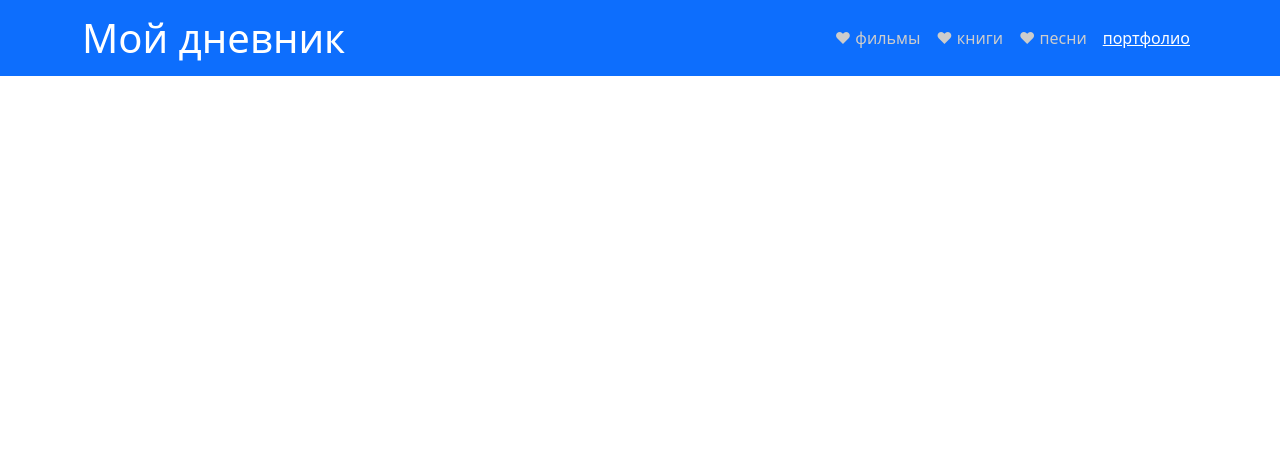
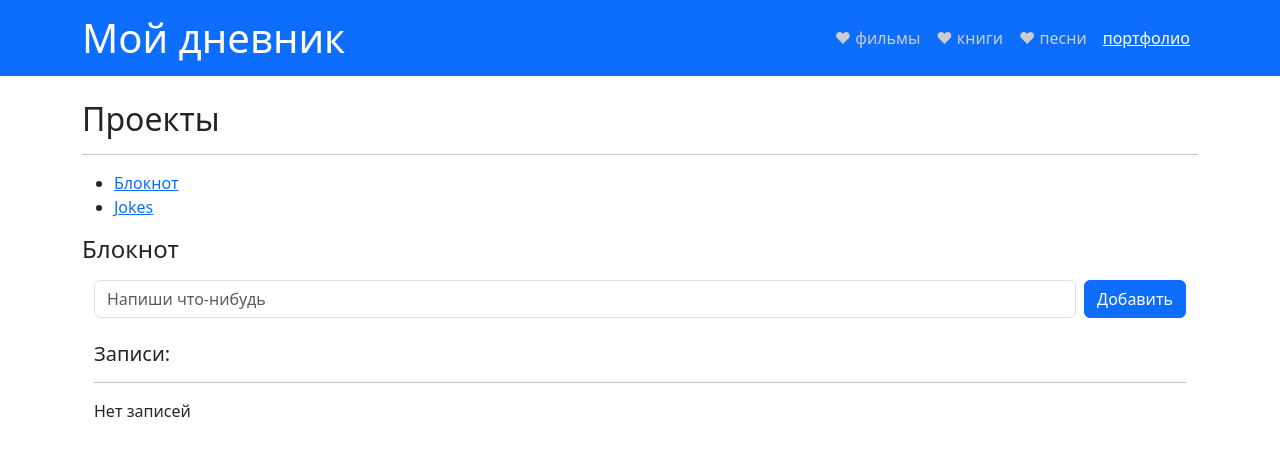
Before and after one commit to allmvna/hw-61-ReactRouter, a React app: page /portfolio/notebook in a window 1280 px wide. Shown: the top 456 px of the page. Built offline with nearby package versions, Linux system fonts and the light colour scheme; the HTML template or start-up script is replaced by a standard one.

Commit message:
Added components 'Notebook.tsx' and 'JokeApp.tsx' in my portfolio

```diff
--- a/src/App.tsx
+++ b/src/App.tsx
@@ -5,6 +5,8 @@ import Films from "./containers/Films/Films.tsx";
 import Books from "./containers/Books/Books.tsx";
 import Music from "./containers/Music/Music.tsx";
 import Portfolio from "./containers/Portfolio/Portfolio.tsx";
+import Notebook from "./containers/Portfolio/Notebook.tsx";
+import JokeApp from "./containers/Portfolio/JokeApp.tsx";
 
 const App = () => {
   return (
@@ -14,7 +16,10 @@ const App = () => {
               <Route path="/" element={<Films/>} />
               <Route path="/books" element={<Books/>} />
               <Route path="/music" element={<Music/>} />
-              <Route path="/portfolio" element={<Portfolio/>} />
+              <Route path="/portfolio" element={<Portfolio/>}>
+                  <Route path="notebook" element={<Notebook />} />
+                  <Route path="joke" element={<JokeApp />} />
+              </Route>
           </Routes>
       </>
       )
--- /dev/null
+++ b/src/containers/Portfolio/JokeApp.tsx
@@ -0,0 +1,48 @@
+import React, { useEffect, useState } from 'react';
+
+const JokeApp = () => {
+    const url = 'https://api.chucknorris.io/jokes/random';
+    const [joke, setJoke] = useState<string | null>(null);
+    const [loading, setLoading] = useState<boolean>(true);
+
+    const fetchData = async () => {
+        setLoading(true);
+        try {
+            const response = await fetch(url);
+            if (response.ok) {
+                const data = await response.json();
+                setJoke(data.value);
+            } else {
+                console.error('Error:', response.status);
+            }
+        } catch (error) {
+            console.error('Fetch error:', error);
+        } finally {
+            setLoading(false);
+        }
+    };
+
+    useEffect(() => {
+        fetchData();
+    }, []);
+
+    return (
+        <div className='text-center'>
+            <h3>Joke</h3>
+            {loading ? (
+                <p>Загрузка...</p>
+            ) : (
+                joke && (
+                    <div className='text-center'>
+                        <div className='p-3 border rounded'>
+                            <p>{joke}</p>
+                        </div>
+                        <button onClick={fetchData} className='btn btn-primary mt-3'>Another joke</button>
+                    </div>
+                )
+            )}
+        </div>
+    );
+};
+
+export default JokeApp;
--- /dev/null
+++ b/src/containers/Portfolio/Notebook.tsx
@@ -0,0 +1,96 @@
+import React, { useEffect, useState } from 'react';
+
+interface Props {
+    id: string;
+    title: string;
+}
+
+const Notebook = () => {
+    const [notes, setNotes] = useState<Props[]>(() => {
+        const savedNotes = localStorage.getItem('notes');
+        return savedNotes ? JSON.parse(savedNotes) : [];
+    });
+
+    const [newTitle, setNewTitle] = useState<string>('');
+
+    useEffect(() => {
+        localStorage.setItem('notes', JSON.stringify(notes));
+    }, [notes]);
+
+    const addNote = (e: React.FormEvent) => {
+        e.preventDefault();
+        if (newTitle.trim() === "") return;
+
+        const newNote = {
+            id: String(new Date().getTime()),
+            title: newTitle,
+        };
+
+        setNotes(prevNotes => [...prevNotes, newNote]);
+        setNewTitle('');
+    };
+
+    const deleteNote = (id: string): void => {
+        setNotes(prevNotes => prevNotes.filter(note => note.id !== id));
+    };
+
+    const updateNote = (id: string, newTitle: string): void => {
+        if (newTitle.trim() === "") {
+            alert("Запись не может быть пустой!");
+            return;
+        }
+
+        setNotes(prevNotes =>
+            prevNotes.map(note =>
+                note.id === id ? { ...note, title: newTitle } : note
+            )
+        );
+    };
+
+    return (
+        <>
+            <h4>Блокнот</h4>
+            <div className='container'>
+                <form className='mt-3 d-flex' onSubmit={addNote}>
+                    <input
+                        value={newTitle}
+                        type='text'
+                        placeholder='Напиши что-нибудь'
+                        className="form-control me-2"
+                        onChange={(e) => setNewTitle(e.target.value)}
+                    />
+                    <button type="submit" className="btn btn-primary">
+                        Добавить
+                    </button>
+                </form>
+                <h5 className='mt-4'>Записи:</h5>
+                <hr/>
+                <div>
+                    {notes.length === 0 ? (
+                        <p>Нет записей</p>
+                    ) : (
+                        notes.map(note => (
+                            <div key={note.id} className='d-flex align-items-center mb-2'>
+                                <input
+                                    type='text'
+                                    value={note.title}
+                                    className="form-control me-2"
+                                    onChange={(e) => updateNote(note.id, e.target.value)}
+                                    onBlur={() => updateNote(note.id, note.title)}
+                                    onKeyDown={(e) => {
+                                        if (e.key === 'Enter') {
+                                            updateNote(note.id, note.title);
+                                        }
+                                    }}
+                                />
+                                <button className='btn btn-danger' onClick={() => deleteNote(note.id)}>Удалить</button>
+                            </div>
+                        ))
+                    )}
+                </div>
+            </div>
+        </>
+    );
+};
+
+export default Notebook;
--- a/src/containers/Portfolio/Portfolio.tsx
+++ b/src/containers/Portfolio/Portfolio.tsx
@@ -1,9 +1,18 @@
 import React from 'react';
+import { Link, Outlet } from 'react-router-dom';
 
 const Portfolio = () => {
     return (
-        <div>
-
+        <div className='container pt-4'>
+            <h2>Проекты</h2>
+            <hr/>
+            <nav>
+                <ul>
+                    <li><Link to="notebook">Блокнот</Link></li>
+                    <li><Link to="joke">Jokes</Link></li>
+                </ul>
+            </nav>
+            <Outlet/>
         </div>
     );
 };
```
